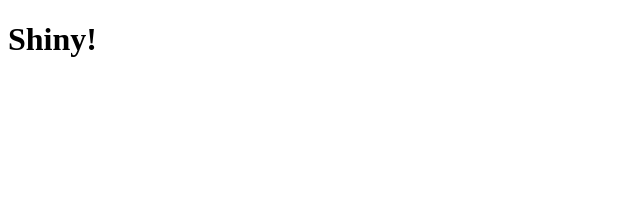
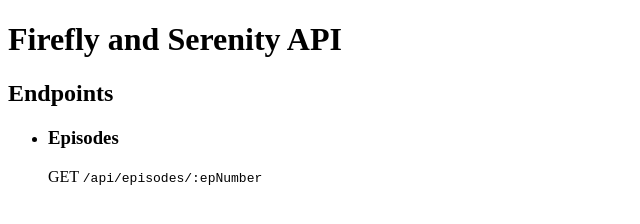
Before and after one commit to celiackelly/firefly-serenity-api, a website: page index.html in a window 1280 px wide. Shown: the whole page, without its empty margins (0-640 px from the left). Drawn offline with Linux system fonts and the light colour scheme.

Commit message:
Add episode endpoint to HTML

```diff
--- a/index.html
+++ b/index.html
@@ -4,9 +4,16 @@
     <meta charset="UTF-8">
     <meta http-equiv="X-UA-Compatible" content="IE=edge">
     <meta name="viewport" content="width=device-width, initial-scale=1.0">
-    <title>Document</title>
+    <title>Firefly and Serenity API</title>
 </head>
 <body>
-    <h1>Shiny!</h1>
+    <h1>Firefly and Serenity API</h1>
+    <h2>Endpoints</h2>
+    <ul>
+        <li>
+            <h3>Episodes</h3>
+            <p>GET <code>/api/episodes/:epNumber</code></p>
+        </li>
+    </ul>
 </body>
 </html>
```
